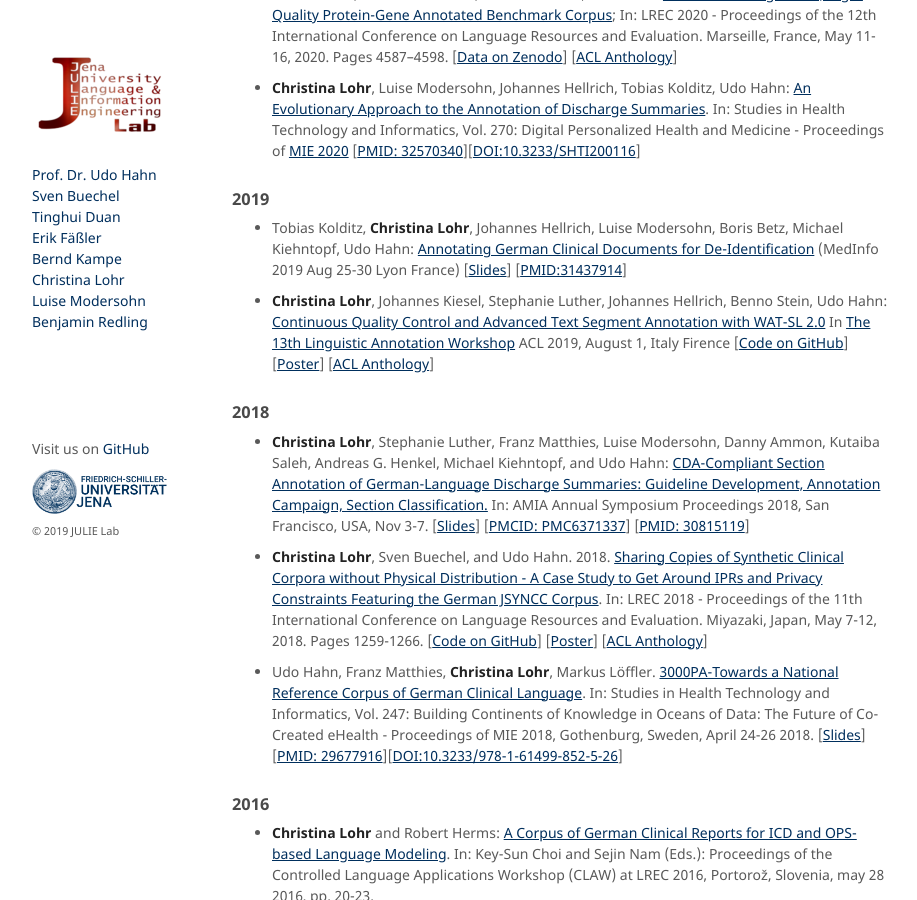
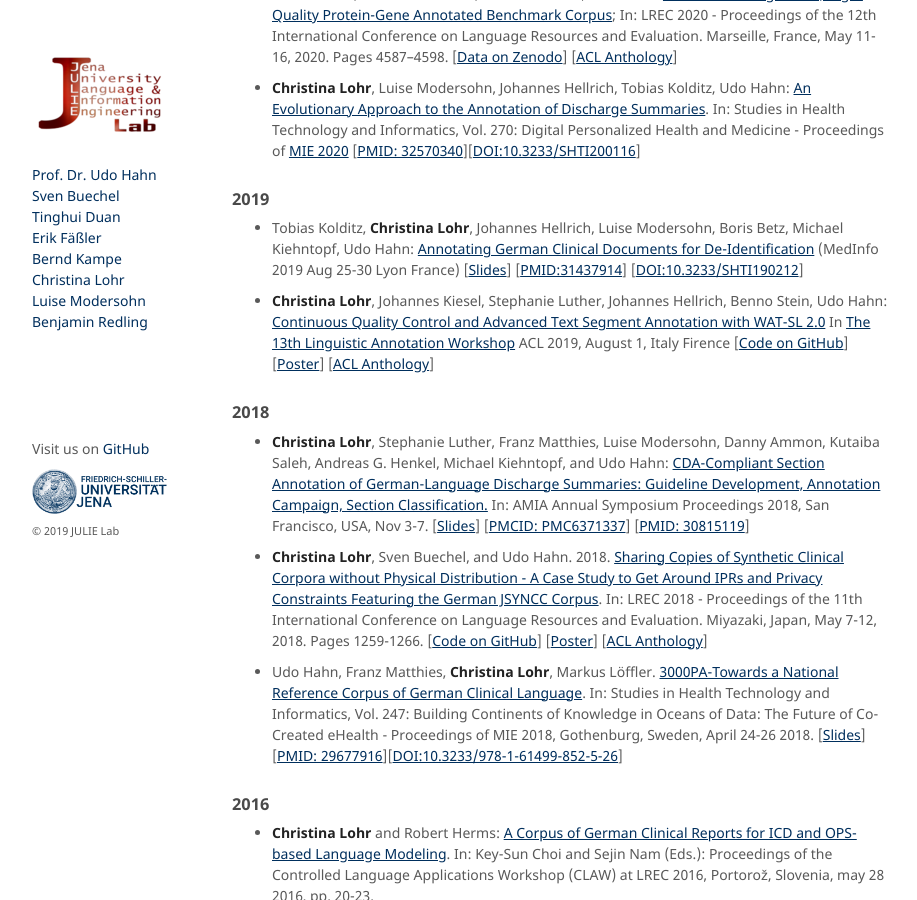
Before and after one commit to JULIELab/JULIELab.github.io, a Jekyll site: the page built from Staff/Lohr/index.md, in a window 1280 px wide and 900 px high, scrolled down 1008 px. Shown: the whole window, without its empty margins (178-1095 px from the left). Built offline with Jekyll 4.4.1, drawn with Linux system fonts in a browser that asks for light colours; our own code applies the rules of GitHub Pages for plain Markdown files.

Commit message:
Update index.md

```diff
--- a/Staff/Lohr/index.md
+++ b/Staff/Lohr/index.md
@@ -37,7 +37,7 @@
 
 ### 2019
 
-* Tobias Kolditz, **Christina Lohr**, Johannes Hellrich, Luise Modersohn, Boris Betz, Michael Kiehntopf, Udo Hahn: [Annotating German Clinical Documents for De-Identification](http://ebooks.iospress.nl/volumearticle/51977) (MedInfo 2019 Aug 25-30 Lyon France) [[Slides](/downloads/publications/slides/lohr-2019-medinfo-de-id-slides.pdf)] [[PMID:31437914](https://www.ncbi.nlm.nih.gov/pubmed/31437914)]
+* Tobias Kolditz, **Christina Lohr**, Johannes Hellrich, Luise Modersohn, Boris Betz, Michael Kiehntopf, Udo Hahn: [Annotating German Clinical Documents for De-Identification](http://ebooks.iospress.nl/volumearticle/51977) (MedInfo 2019 Aug 25-30 Lyon France) [[Slides](/downloads/publications/slides/lohr-2019-medinfo-de-id-slides.pdf)] [[PMID:31437914](https://www.ncbi.nlm.nih.gov/pubmed/31437914)] [[DOI:10.3233/SHTI190212](https://doi.org/10.3233/shti190212)]
 
 * **Christina Lohr**, Johannes Kiesel, Stephanie Luther, Johannes Hellrich, Benno Stein, Udo Hahn: [Continuous Quality Control and Advanced Text Segment Annotation with WAT-SL 2.0](https://www.aclweb.org/anthology/W19-4025) In [The 13th Linguistic Annotation Workshop](https://sigann.github.io/LAW-XIII-2019/) ACL 2019, August 1, Italy Firence [[Code on GitHub](https://github.com/webis-de/wat)] [[Poster](/downloads/publications/posters/Poster_ACL_LAW_2019_WATSL.pdf)] [[ACL Anthology](https://aclweb.org/anthology/papers/W/W19/W19-4025/)]
 
```
